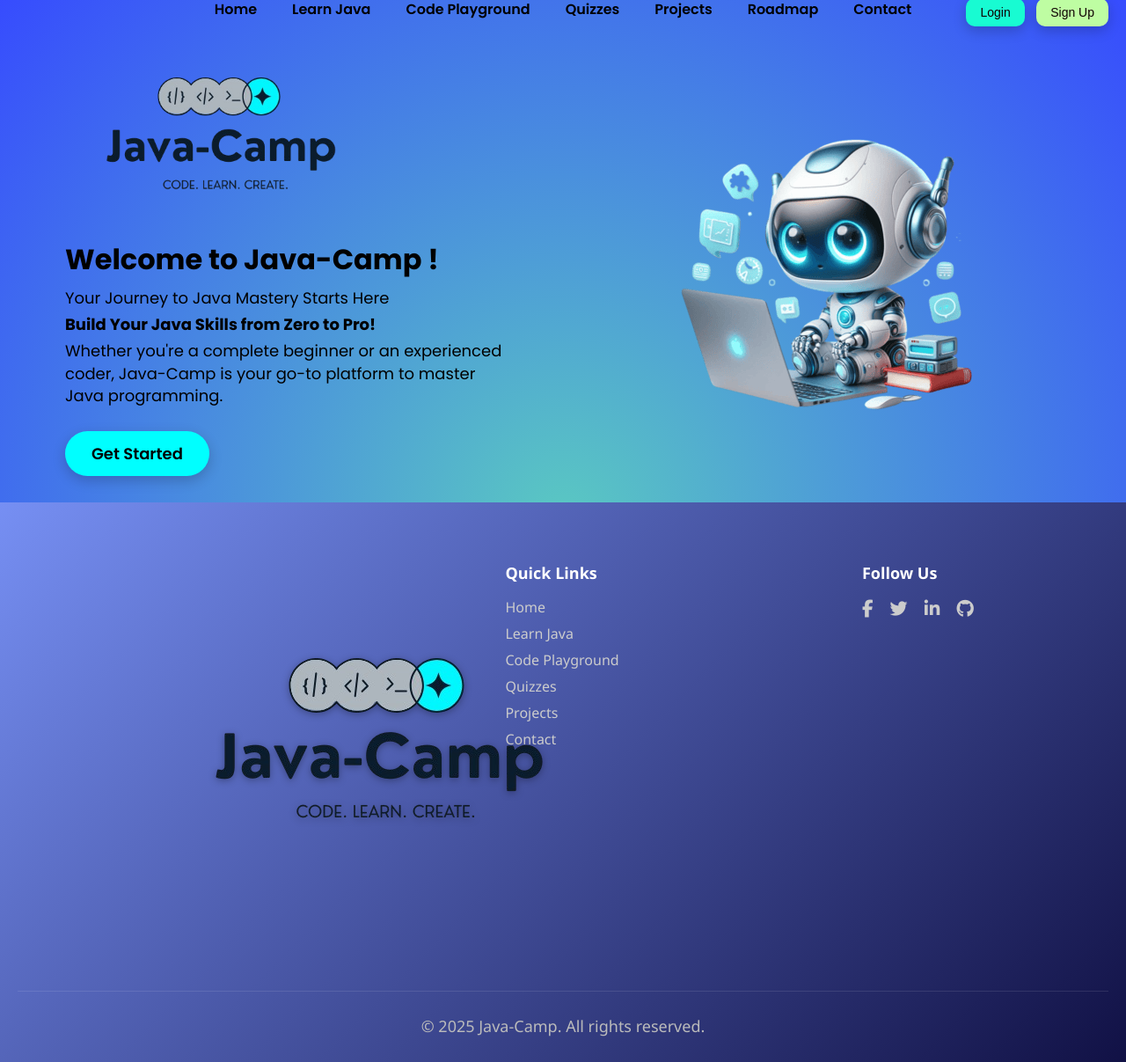
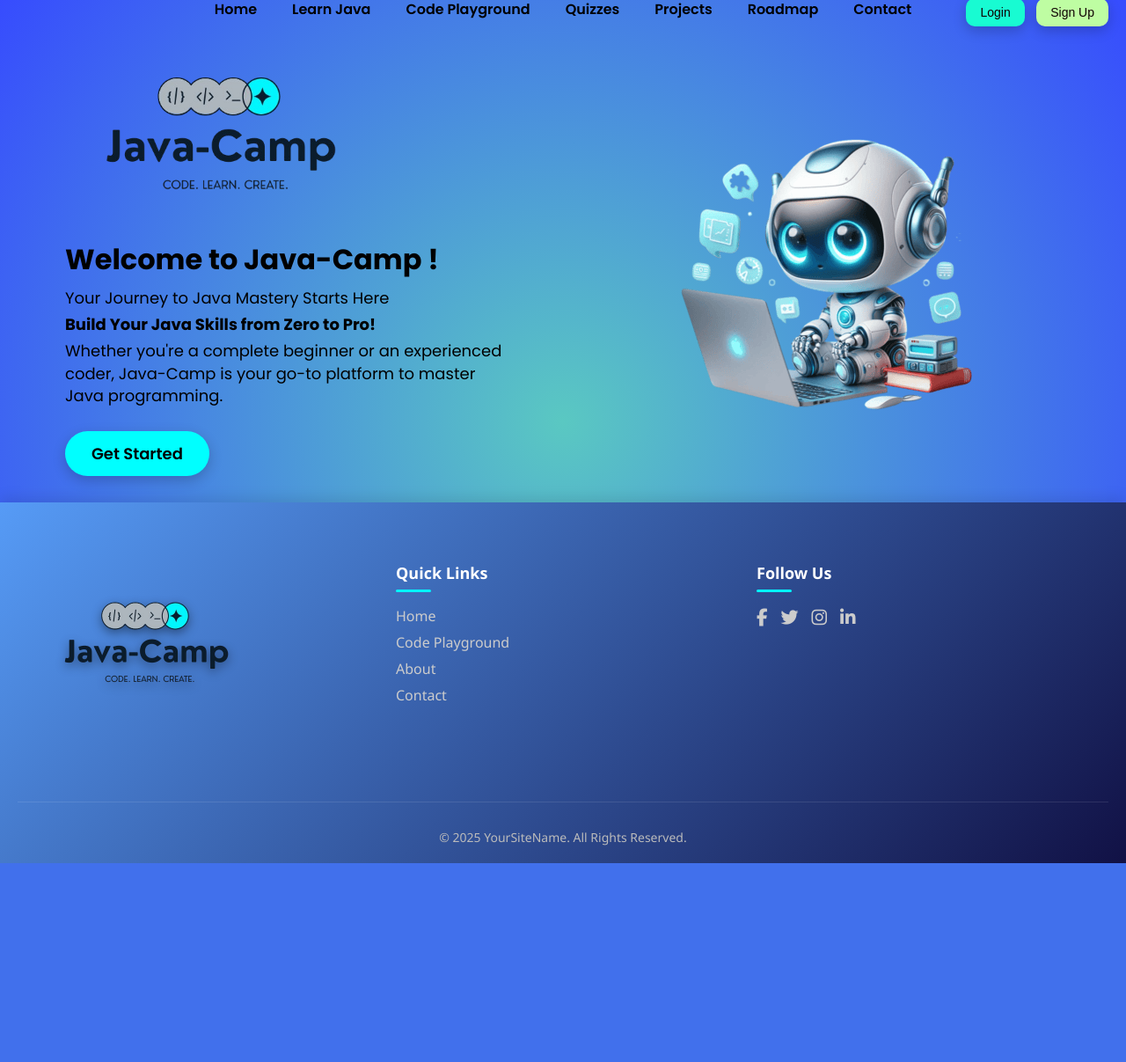
Before and after one commit to Vinu0917/MyProjects, a Flask app: page / in a window 1280 px wide. Shown: the part 22-1229 px from the top of the page at 88% size. After the commit the page ends 1003 px from the top, so only its background shows below. Run offline with Flask 2, Linux system fonts and the light colour scheme.

Commit message:
few changes were added in the footer

```diff
--- a/java-camp/backend/static/css/styles.css
+++ b/java-camp/backend/static/css/styles.css
@@ -201,33 +201,68 @@ p {
   background-color: #ffd683;
 }
 .footer {
-  background: linear-gradient(135deg, #768ff3, #111145);
+  background: linear-gradient(135deg, #569bf6, #111145);
   color: white;
   padding: 50px 20px 20px;
   font-family: 'Segoe UI', sans-serif;
+  box-shadow: 0 -5px 15px rgba(0,0,0,0.1);
 }
 
 .footer-container {
   display: flex;
   flex-wrap: wrap;
-  justify-content: space-around;
-  gap: 40px;
+  justify-content: space-between;
+  align-items: flex-start;
+  gap: 30px;
   max-width: 1200px;
   margin: auto;
 }
 
+.footer-branding {
+  flex: 1;
+  min-width: 200px;
+  display: flex;
+  flex-direction: column;
+  align-items: flex-start;
+}
+
 .footer-logo {
-  max-width: 120px; /* Smaller size */
+  max-width: 250px;
   height: auto;
-  float: left; /* Push it to the right */
-  margin-left: 20px; /* Add spacing from the edge */
-  filter: drop-shadow(0 2px 4px rgba(0, 0, 0, 0.3));
+  margin-bottom: 10px;
+  filter: drop-shadow(0 4px 6px rgba(0, 0, 0, 0.4));
+  transition: transform 0.3s ease;
+}
+
+.footer-logo:hover {
+  transform: scale(1.05);
+}
+
+.footer-links,
+.footer-social {
+  flex: 1;
+  min-width: 180px;
 }
 
 .footer-links h3,
 .footer-social h3 {
   font-size: 18px;
   margin-bottom: 15px;
+  color: #fff;
+  position: relative;
+  padding-bottom: 10px;
+}
+
+.footer-links h3::after,
+.footer-social h3::after {
+  content: '';
+  position: absolute;
+  left: 0;
+  bottom: 0;
+  width: 40px;
+  height: 3px;
+  background: #00f6ff;
+  border-radius: 2px;
 }
 
 .footer-links ul {
@@ -250,9 +285,14 @@ p {
   text-decoration: underline;
 }
 
+.social-icons {
+  display: flex;
+  gap: 15px;
+  flex-wrap: wrap;
+}
+
 .social-icons a {
   font-size: 20px;
-  margin-right: 15px;
   color: #ccc;
   transition: color 0.3s;
 }
@@ -267,4 +307,5 @@ p {
   font-size: 14px;
   color: #bbb;
   border-top: 1px solid rgba(255, 255, 255, 0.1);
+  margin-top: 30px;
 }
--- a/java-camp/backend/templates/index.html
+++ b/java-camp/backend/templates/index.html
@@ -46,35 +46,38 @@
   </main>
   <footer class="footer">
     <div class="footer-container">
-      <div class="footer-logo">
-        <img src="{{ url_for('static', filename='images/Java-Camp.png') }}" alt="Java-Camp Logo" class="footer-logo-img">
+
+      <!-- Logo Section -->
+      <div class="footer-branding">
+        <img src="{{ url_for('static', filename='images/Java-Camp.png') }}" alt="Your Logo" class="footer-logo">
       </div>
 
+      <!-- Quick Links Section -->
       <div class="footer-links">
         <h3>Quick Links</h3>
         <ul>
-          <li><a href="#">Home</a></li>
-          <li><a href="#">Learn Java</a></li>
-          <li><a href="#">Code Playground</a></li>
-          <li><a href="#">Quizzes</a></li>
-          <li><a href="#">Projects</a></li>
-          <li><a href="#">Contact</a></li>
+          <li><a href="/">Home</a></li>
+          <li><a href="/playground">Code Playground</a></li>
+          <li><a href="/about">About</a></li>
+          <li><a href="/contact">Contact</a></li>
         </ul>
       </div>
 
+      <!-- Social Media Section -->
       <div class="footer-social">
         <h3>Follow Us</h3>
         <div class="social-icons">
-          <a href="#"><i class="fab fa-facebook-f"></i></a>
-          <a href="#"><i class="fab fa-twitter"></i></a>
-          <a href="#"><i class="fab fa-linkedin-in"></i></a>
-          <a href="#"><i class="fab fa-github"></i></a>
+          <a href="https://facebook.com" target="_blank"><i class="fab fa-facebook-f"></i></a>
+          <a href="https://twitter.com" target="_blank"><i class="fab fa-twitter"></i></a>
+          <a href="https://instagram.com" target="_blank"><i class="fab fa-instagram"></i></a>
+          <a href="https://linkedin.com" target="_blank"><i class="fab fa-linkedin-in"></i></a>
         </div>
       </div>
+
     </div>
 
     <div class="footer-bottom">
-      <p>© 2025 Java-Camp. All rights reserved.</p>
+      &copy; 2025 YourSiteName. All Rights Reserved.
     </div>
   </footer>
 </body>
```
